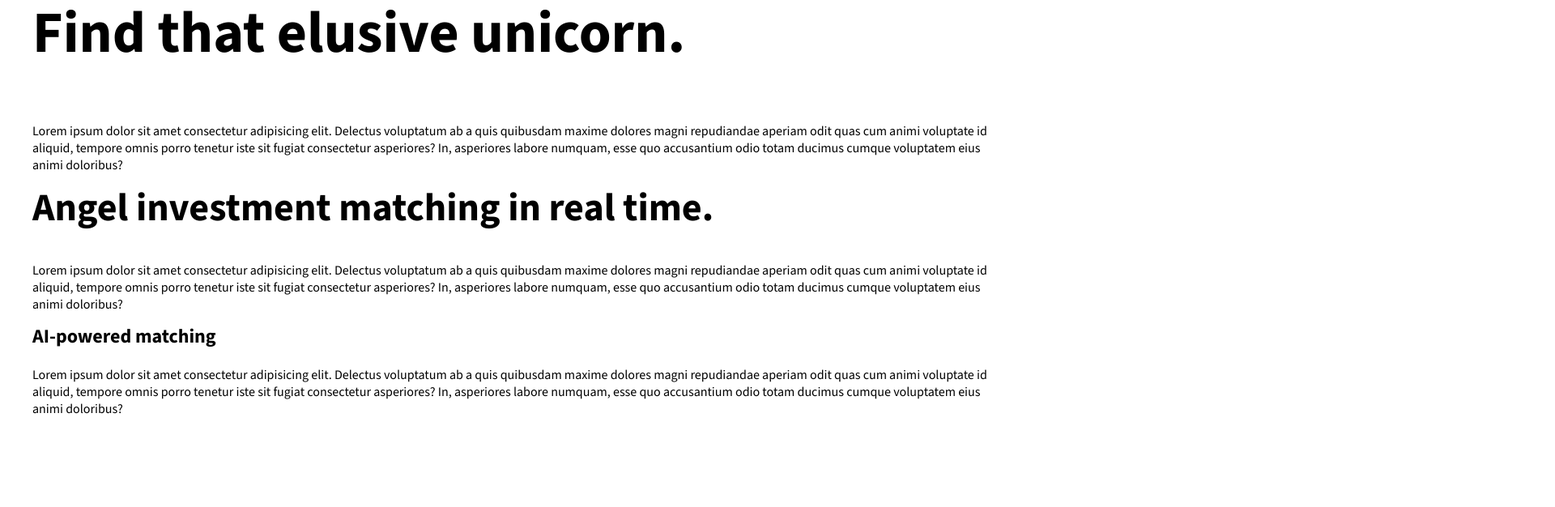
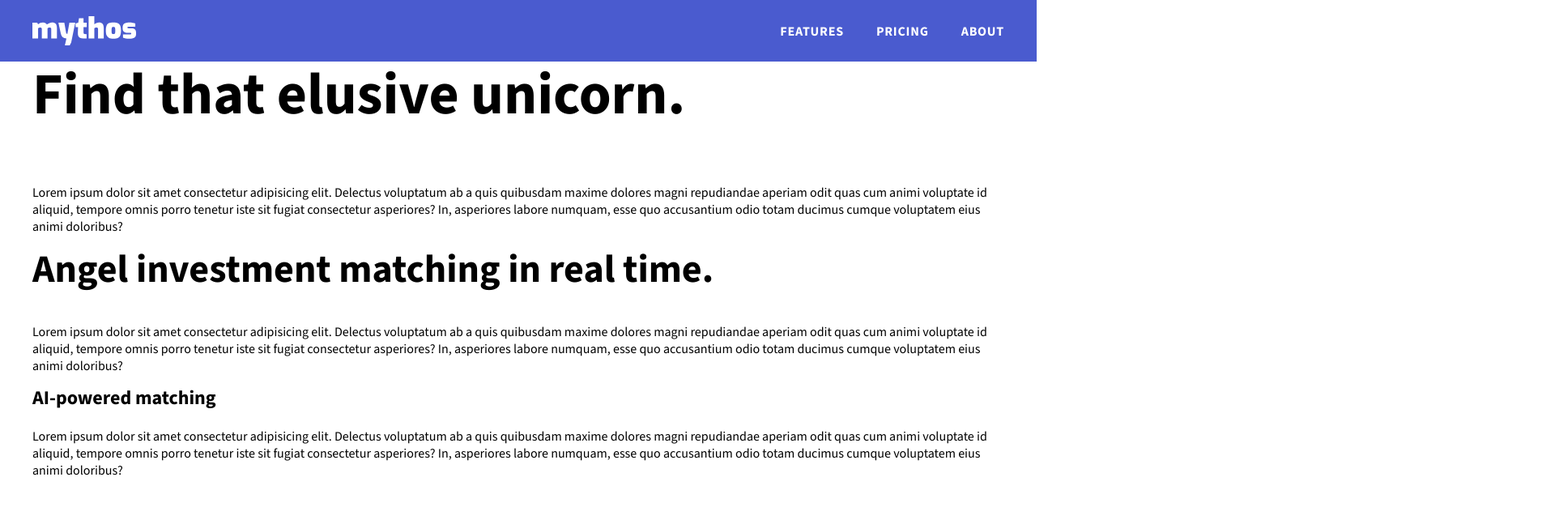
Before and after one commit to Vince-M/responsive-design-beginners, a website: page index.html in a window 1280 px wide. Shown: the top 626 px of the page at 81% size, 1920 px wide, since content can reach past the window. Drawn offline with nearby package versions, Linux system fonts and the light colour scheme.

Commit message:
top navigation, layout and style

```diff
--- /dev/null
+++ b/app/scss/components/_index.scss
@@ -0,0 +1 @@
+@forward 'topnav';
--- /dev/null
+++ b/app/scss/components/_topnav.scss
@@ -0,0 +1,80 @@
+@use '../util' as u;
+
+.topnav {
+	background-color: var(--header-bg);
+
+	&__wrapper {
+		// Grid styles
+		// display: grid;
+		// grid-template-columns: repeat(2, auto);
+		// justify-content: space-between;
+		// align-items: center;
+		// Flexbox styles
+		display: flex;
+		flex-direction: row;
+		justify-content: space-between;
+		align-items: center;
+		padding-block: 12px;
+
+		@include u.breakpoint(large) {
+			padding-block: 20px;
+		}
+	}
+
+	&__homelink {
+		&:hover {
+			opacity: 0.9;
+		}
+	}
+
+	&__logo {
+		display: block;
+		width: u.rem(70);
+		height: auto;
+
+		@include u.breakpoint(large) {
+			width: u.rem(128);
+		}
+	}
+
+	&__links {
+		// Grid styles
+		// display: grid;
+		// grid-template-columns: repeat(3, auto);
+		// gap: 40px;
+		// Flexbox styles
+		display: flex;
+		flex-direction: row;
+		align-items: center;
+		gap: 20px;
+		margin: 0;
+		padding: 0;
+
+		@include u.breakpoint(large) {
+			gap: 40px;
+		}
+	}
+
+	&__item {
+		list-style-type: none;
+	}
+
+	&__link {
+		font-size: u.rem(14);
+		font-weight: 700;
+		letter-spacing: 0.05em;
+		color: var(--text-light);
+		text-transform: uppercase;
+
+		@include u.breakpoint(large) {
+			font-size: u.rem(16);
+		}
+
+		&:hover {
+			text-decoration: underline;
+			text-decoration-thickness: 2px;
+			text-decoration-color: var(--text-light);
+			text-underline-offset: 4px;
+		}
+	}
+}
--- a/app/scss/globals/_boilerplate.scss
+++ b/app/scss/globals/_boilerplate.scss
@@ -17,6 +17,7 @@ body {
 	font-family: u.$font;
 	background-color: var(--background-color);
 	color: var(--text-color);
+	margin-block-end: 50vh; // temporary, remove after site is complete
 }
 
 .visually-hidden {
@@ -26,4 +27,13 @@ body {
 	width: u.rem(1);
 	height: u.rem(1);
 	overflow: hidden;
+
+	&:focus {
+		left: 0;
+		width: auto;
+		height: auto;
+		background-color: #fff;
+		padding: 0.5rem;
+		border: 1px solid;
+	}
 }
--- a/app/scss/globals/_colors.scss
+++ b/app/scss/globals/_colors.scss
@@ -2,6 +2,7 @@
 	--main-bg: hsl(0, 0%, 100%); //#ffffff
 	--text-dark: hsl(233, 14%, 25%); //#383A4A
 	--text-light: hsl(0, 0%, 100%); //#ffffff
+	--header-bg: hsl(232, 58%, 55%); // #495BCF
 	--hero-bg: hsl(232, 58%, 55%); // #495BCF
 
 	--button-primary-bg: hsl(180, 100%, 42%); // #00D3D4
--- a/app/scss/style.scss
+++ b/app/scss/style.scss
@@ -1,2 +1,3 @@
 @forward 'globals';
 @forward 'layout';
+@forward 'components';
--- a/index.html
+++ b/index.html
@@ -24,9 +24,36 @@
 		<link rel="stylesheet" href="/dist/style.css" />
 		<script src="/app/js/script.js"></script>
 	</head>
+	<a href="#main" class="visually-hidden">Skip to main content</a>
 	<body>
-		<header></header>
-		<main>
+		<header class="topnav">
+			<h2 class="visually-hidden">Header</h2>
+			<div class="wrapper topnav__wrapper">
+				<a href="/" class="topnav__homelink">
+					<img
+						src="/img/logo-mythos.svg"
+						alt="Mythos homepage"
+						class="topnav__logo"
+						width="128"
+						height="36"
+					/>
+				</a>
+				<nav>
+					<ul class="topnav__links">
+						<li class="topnav__item">
+							<a href="" class="topnav__link">Features</a>
+						</li>
+						<li class="topnav__item">
+							<a href="" class="topnav__link">Pricing</a>
+						</li>
+						<li class="topnav__item">
+							<a href="" class="topnav__link">About</a>
+						</li>
+					</ul>
+				</nav>
+			</div>
+		</header>
+		<main id="main">
 			<article>
 				<section class="wrapper">
 					<h1>Find that elusive unicorn.</h1>
```
Also changed, not shown: dist/style.css, img/logo-mythos.svg (added), 1 other file.
